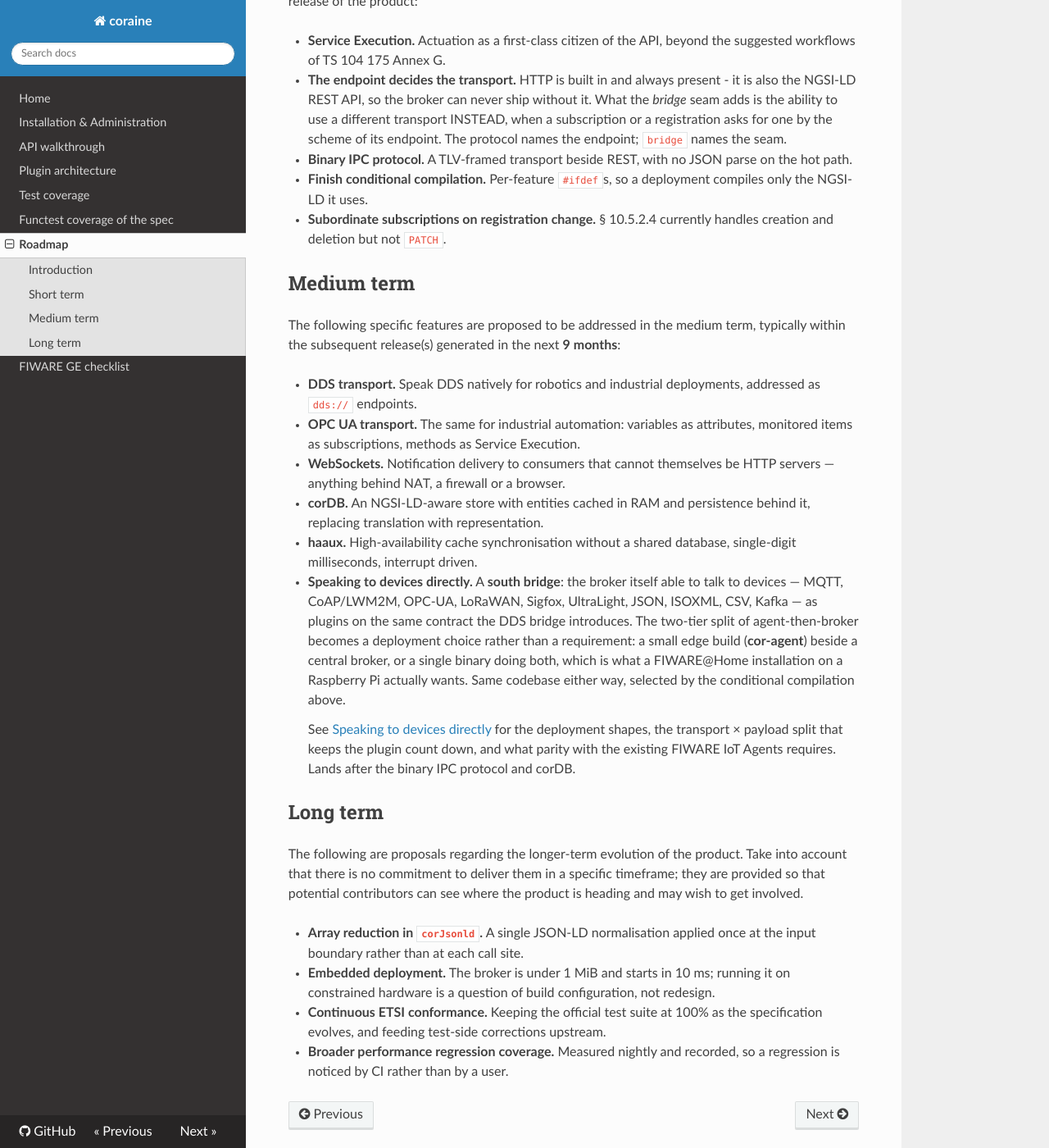
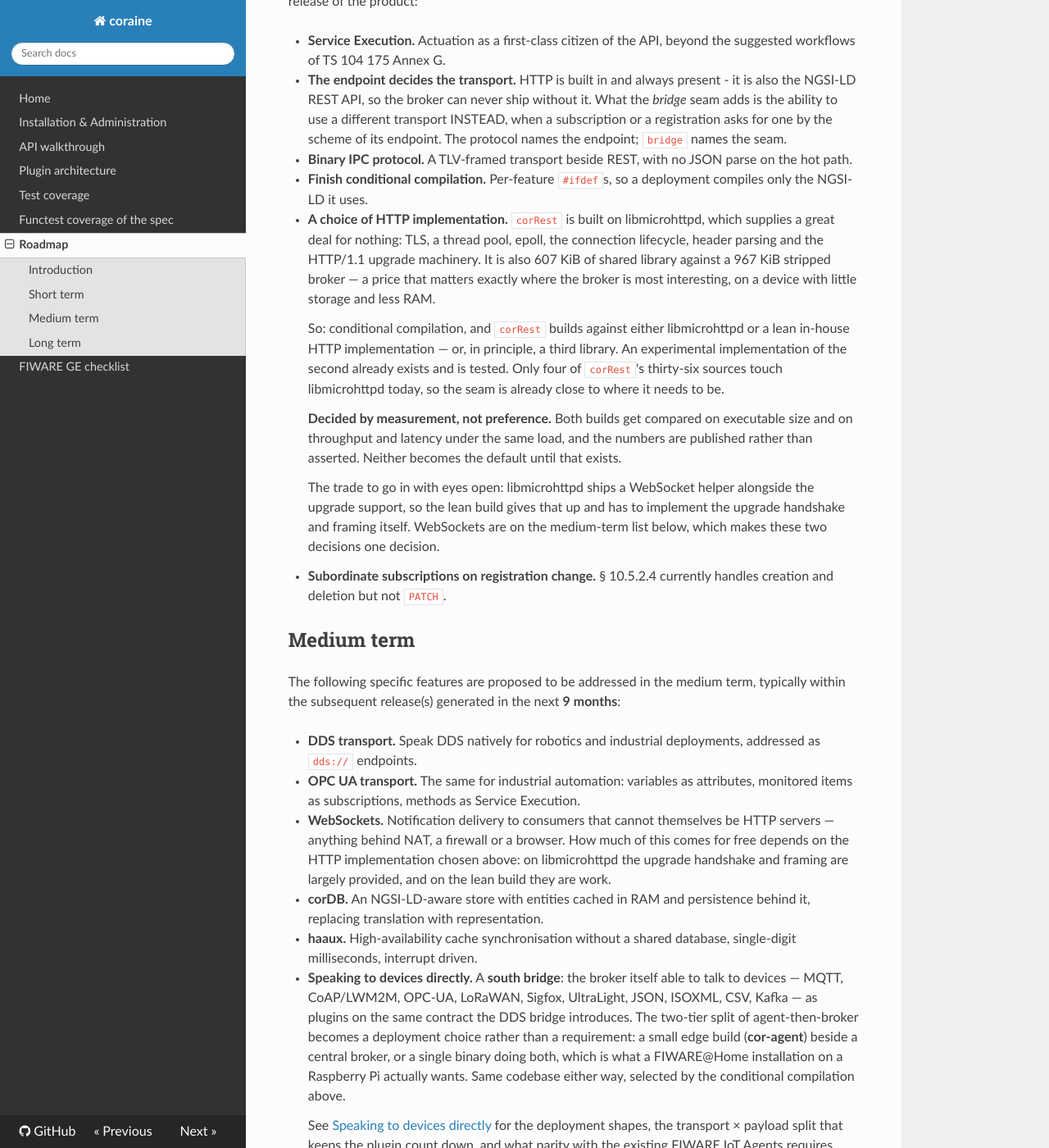
Before and after one commit to SEAMWARE/coraine, an MkDocs documentation site: the page built from doc/roadmap.md, in a window 1280 px wide and 1400 px high, scrolled down 619 px. Shown: the whole window at 82% size. Built offline with MkDocs 1.6.1, drawn with Linux system fonts in a browser that asks for light colours; nearby versions of some CDN libraries; comment, search, counter and statistics services are not loaded; some of the changed text lies outside the part shown.

Commit message:
doc(roadmap): a choice of HTTP implementation, decided by measurement
corRest is built on libmicrohttpd, which supplies a great deal for nothing: TLS,
a thread pool, epoll, the connection lifecycle, header parsing and the HTTP/1.1
upgrade machinery. It is also 607 KiB of shared library against a 967 KiB
stripped broker - a price that lands exactly where the broker is most
interesting, on a device with little storage and less RAM.

So the roadmap gains conditional compilation for it: corRest builds against
libmicrohttpd or against a lean in-house HTTP implementation, or in principle a
third library. An experimental implementation of the second exists and is tested.
The seam is already close to where it needs to be - four of corRest's
thirty-six sources touch libmicrohttpd, through about thirty symbols.

Written as a measurement, not a preference. Both builds get compared on
executable size and on throughput and latency under the same load, and the
numbers get published rather than asserted; neither becomes the default before
that exists. A size argument for constrained hardware is exactly the kind that
should not be made from intuition.

The trade is recorded where it will be read: libmicrohttpd ships a WebSocket
helper alongside its upgrade support, so the lean build gives that up and has to
implement the handshake and framing itself. The WebSockets item now says so, and
Embedded deployment names both this and the per-feature #ifdefs as what makes
"a question of build configuration" true rather than aspirational.

Co-Authored-By: Claude Opus 5 (1M context) <noreply@anthropic.com>

```diff
--- a/doc/roadmap.md
+++ b/doc/roadmap.md
@@ -38,6 +38,29 @@ incorporated in the next release of the product:
 -   **Finish conditional compilation.** Per-feature `#ifdef`s, so a deployment
     compiles only the NGSI-LD it uses.
 
+-   **A choice of HTTP implementation.** `corRest` is built on libmicrohttpd,
+    which supplies a great deal for nothing: TLS, a thread pool, epoll, the
+    connection lifecycle, header parsing and the HTTP/1.1 upgrade machinery. It
+    is also 607 KiB of shared library against a 967 KiB stripped broker — a
+    price that matters exactly where the broker is most interesting, on a device
+    with little storage and less RAM.
+
+    So: conditional compilation, and `corRest` builds against either
+    libmicrohttpd or a lean in-house HTTP implementation — or, in principle, a
+    third library. An experimental implementation of the second already exists
+    and is tested. Only four of `corRest`'s thirty-six sources touch
+    libmicrohttpd today, so the seam is already close to where it needs to be.
+
+    **Decided by measurement, not preference.** Both builds get compared on
+    executable size and on throughput and latency under the same load, and the
+    numbers are published rather than asserted. Neither becomes the default
+    until that exists.
+
+    The trade to go in with eyes open: libmicrohttpd ships a WebSocket helper
+    alongside the upgrade support, so the lean build gives that up and has to
+    implement the upgrade handshake and framing itself. WebSockets are on the
+    medium-term list below, which makes these two decisions one decision.
+
 -   **Subordinate subscriptions on registration change.** § 10.5.2.4 currently
     handles creation and deletion but not `PATCH`.
 
@@ -53,7 +76,10 @@ typically within the subsequent release(s) generated in the next **9 months**:
     attributes, monitored items as subscriptions, methods as Service Execution.
 
 -   **WebSockets.** Notification delivery to consumers that cannot themselves be
-    HTTP servers — anything behind NAT, a firewall or a browser.
+    HTTP servers — anything behind NAT, a firewall or a browser. How much of this
+    comes for free depends on the HTTP implementation chosen above: on
+    libmicrohttpd the upgrade handshake and framing are largely provided, and on
+    the lean build they are work.
 
 -   **corDB.** An NGSI-LD-aware store with entities cached in RAM and persistence
     behind it, replacing translation with representation.
@@ -86,7 +112,9 @@ product is heading and may wish to get involved.
     at the input boundary rather than at each call site.
 
 -   **Embedded deployment.** The broker is under 1 MiB and starts in 10 ms; running
-    it on constrained hardware is a question of build configuration, not redesign.
+    it on constrained hardware is a question of build configuration, not redesign
+    — the per-feature `#ifdef`s and the choice of HTTP implementation are what
+    make that true rather than aspirational.
 
 -   **Continuous ETSI conformance.** Keeping the official test suite at 100% as the
     specification evolves, and feeding test-side corrections upstream.
```
